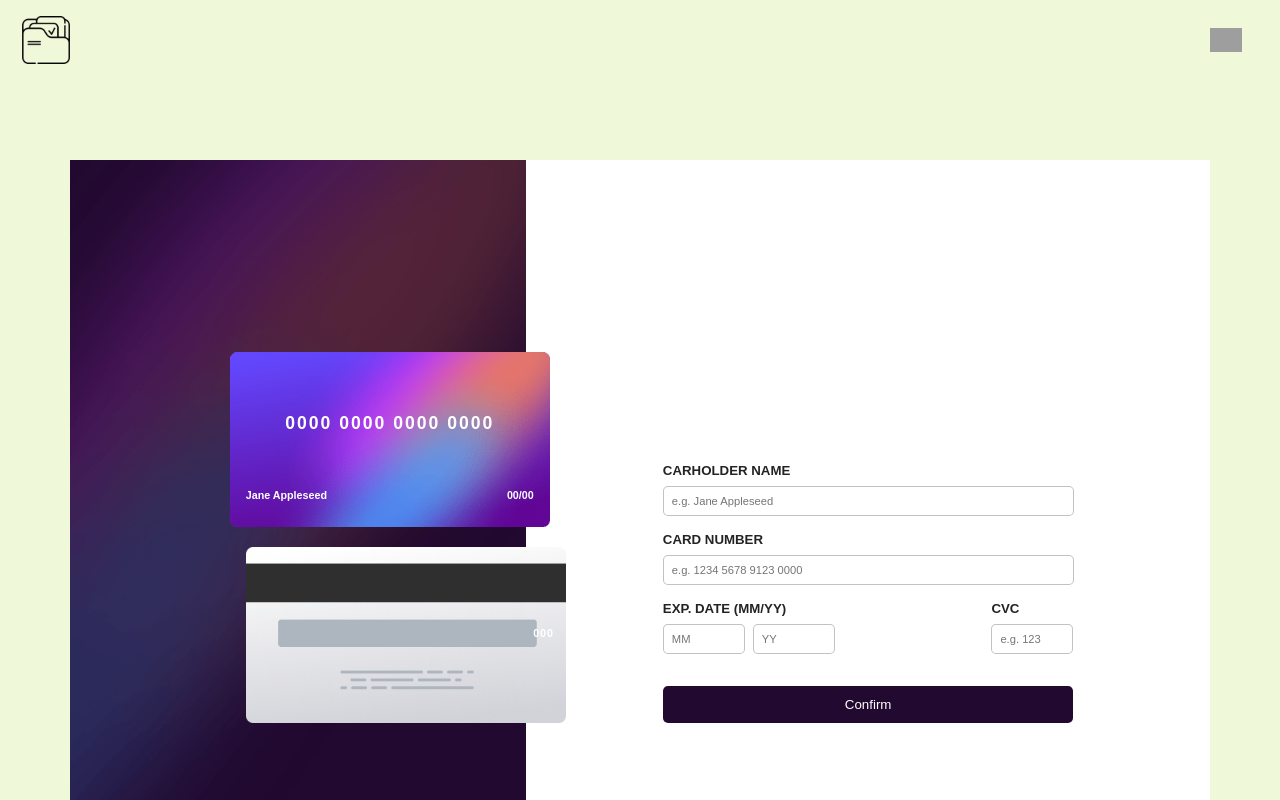
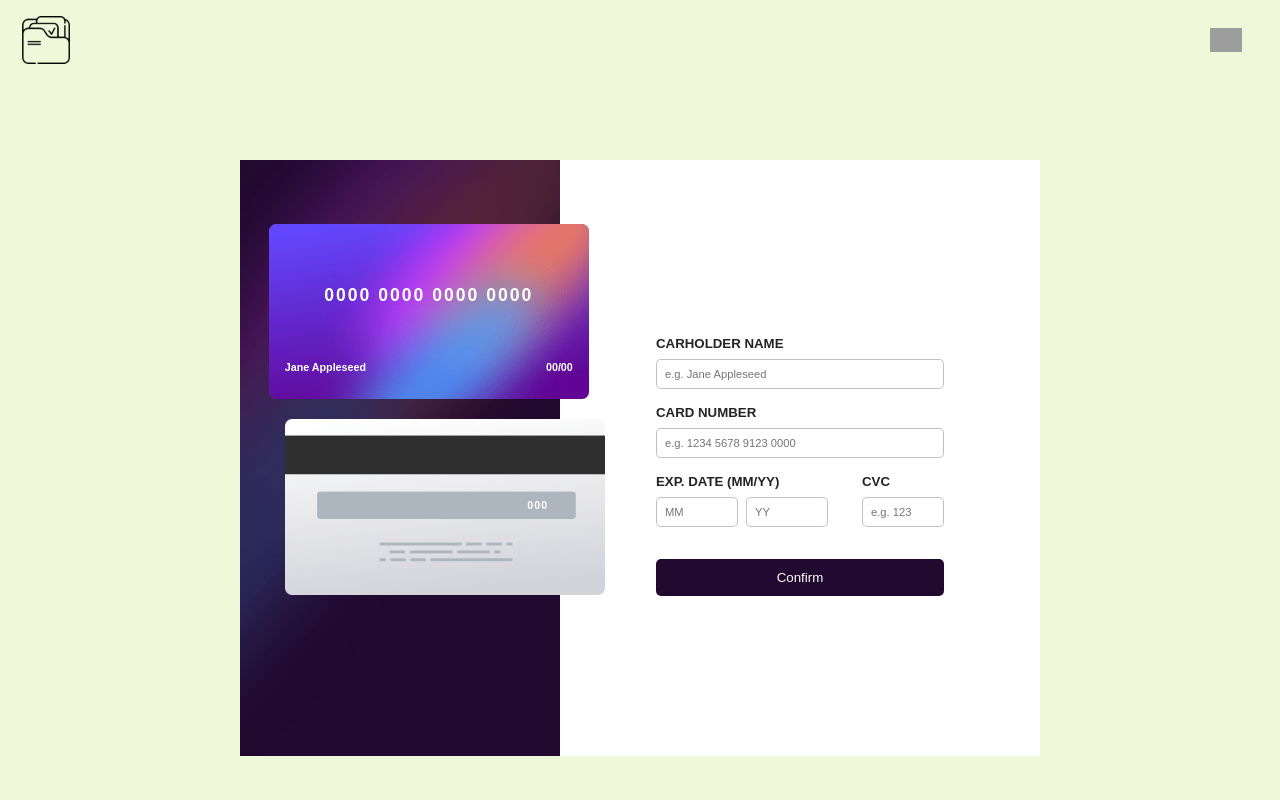
Before and after one commit to Laur017/Portfolio_LP, a React (Vite) app in the folder client/: page /project1 in a window 1280 px wide. Shown: the top 800 px of the page. Built offline with nearby package versions, Linux system fonts and the light colour scheme; grey boxes are pictures that could not be loaded; a web font is replaced by a local one.

Commit message:
Update index.css

```diff
--- a/client/src/index.css
+++ b/client/src/index.css
@@ -114,7 +114,7 @@ nav > img:nth-child(2) {
 
 .project1-div{
   margin-inline: auto;
-  width: 90%;
+  width: 50rem;
   background-color: white;
   display: flex;
 }
@@ -182,14 +182,10 @@ nav > img:nth-child(2) {
   position: absolute;
   display: flex;
   flex-direction: column;
-  /* background-color: red; */
-  width: 40%;
   gap: 1rem;
-  /* height: 100%; */
-  margin-left: 5%;
-  margin-top: 15%;
+  margin-left: 1%;
+  margin-top: 5%;
   align-items: center;
-  /* justify-content: center; */
 }
 
 .cards-div  img {
```
